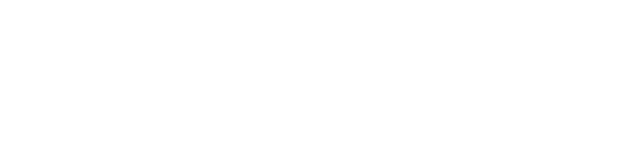
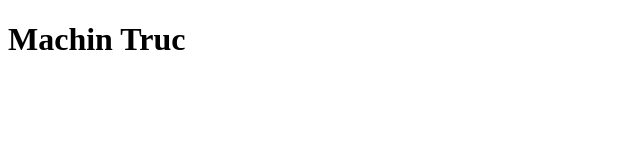
Before and after one commit to Adjagarail/teste, a plain HTML site: page index.html in a window 1280 px wide. Shown: the whole page, without its empty margins (0-640 px from the left). Drawn offline with Linux system fonts and the light colour scheme.

Commit message:
machin truc

```diff
--- /dev/null
+++ b/css/style.css
@@ -0,0 +1 @@
+Truc de ouf
--- a/index.html
+++ b/index.html
@@ -6,6 +6,8 @@
     <title>Document</title>
 </head>
 <body>
-
+    <h1>
+        Machin Truc
+    </h1>
 </body>
 </html>
```
